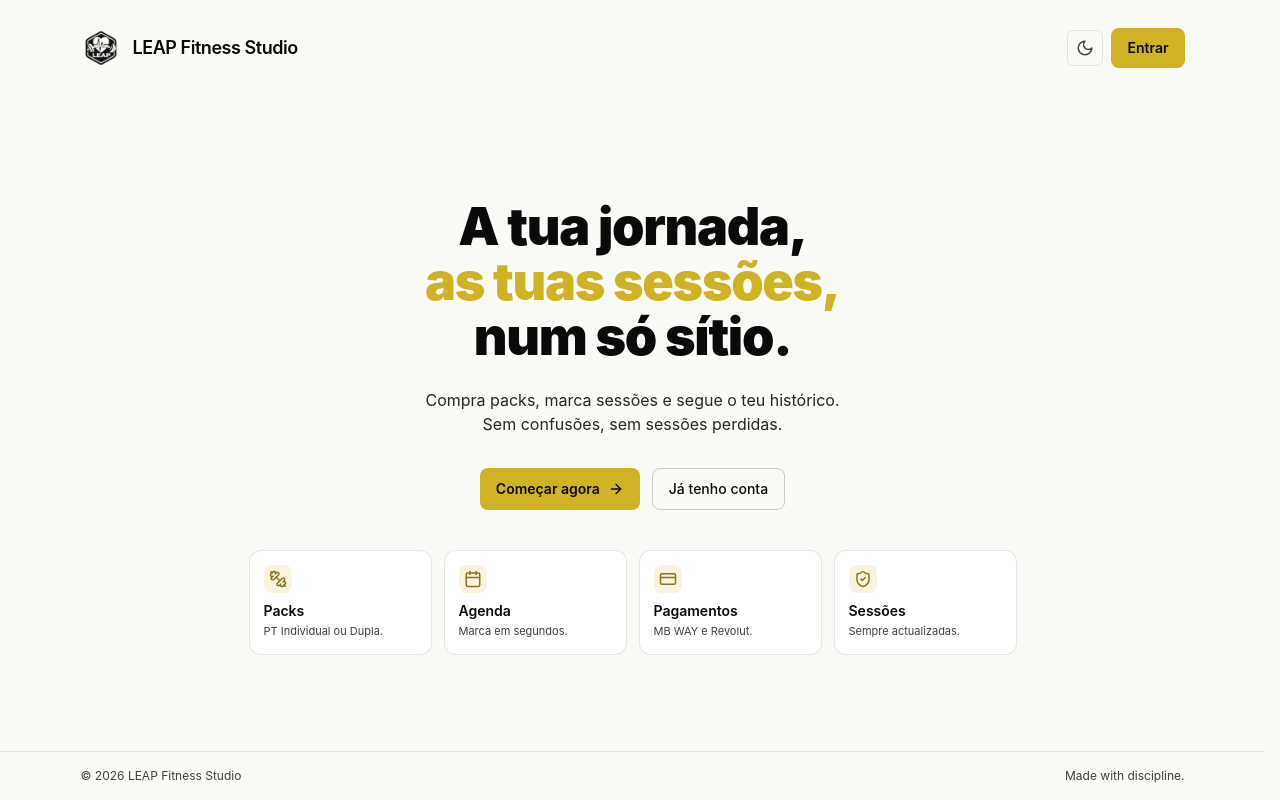
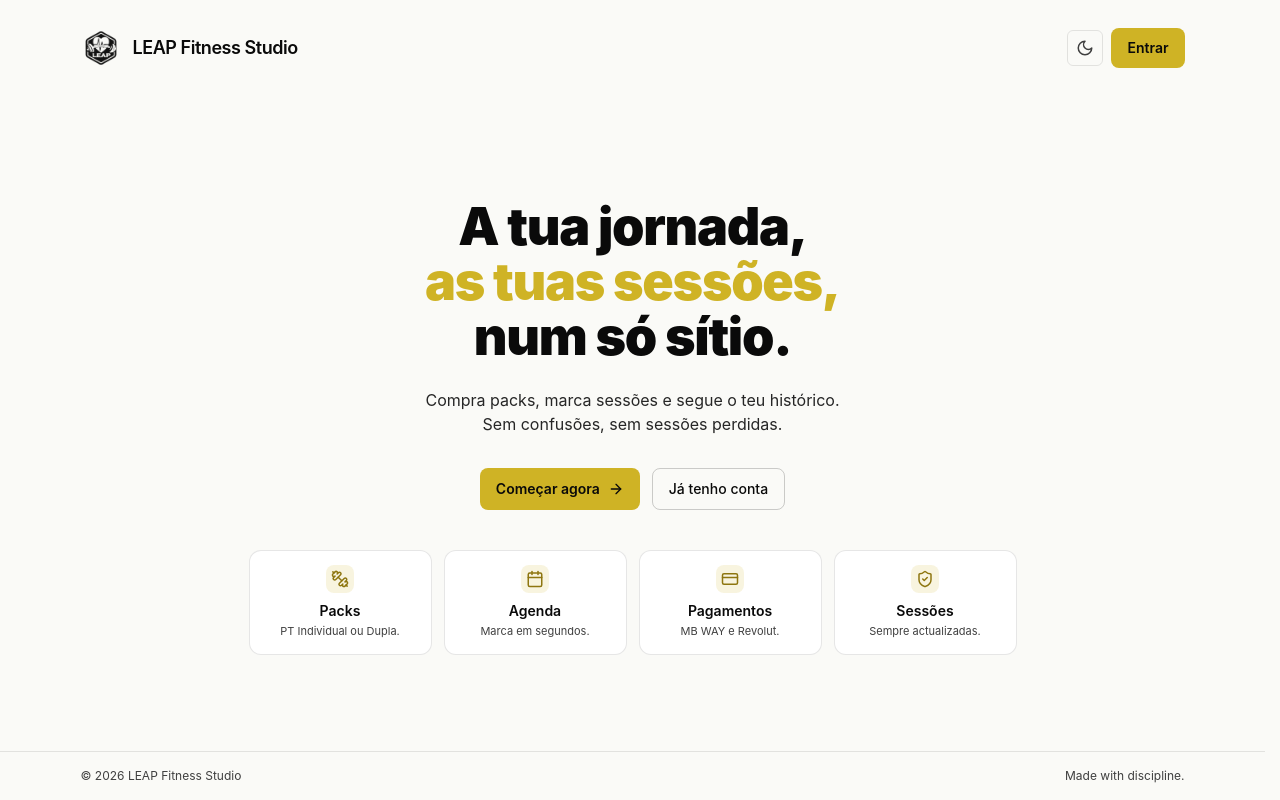
Before and after one commit to rodrigoramos31paypal-cyber/leap, a Next.js app: page / in a window 1280 px wide. Built offline with nearby package versions, Linux system fonts and the light colour scheme; no server answers.

Commit message:
style: centrar texto/icone dos feature cards na landing (igual ao plataforma)

```diff
--- a/app/page.tsx
+++ b/app/page.tsx
@@ -87,8 +87,8 @@ export default function HomePage() {
 
 function FeatureCard({ icon, title, desc }: { icon: React.ReactNode; title: string; desc: string }) {
   return (
-    <div className="rounded-xl border border-ink-900/10 bg-white p-3.5 text-left dark:border-white/5 dark:bg-ink-800">
-      <div className="mb-2 grid h-7 w-7 place-items-center rounded-lg bg-gold-400/15 text-gold-600 dark:text-gold-400">
+    <div className="rounded-xl border border-ink-900/10 bg-white p-3.5 text-center dark:border-white/5 dark:bg-ink-800">
+      <div className="mx-auto mb-2 grid h-7 w-7 place-items-center rounded-lg bg-gold-400/15 text-gold-600 dark:text-gold-400">
         {icon}
       </div>
       <div className="text-sm font-semibold">{title}</div>
```
